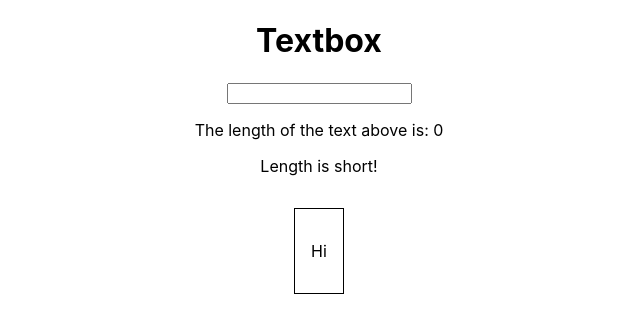
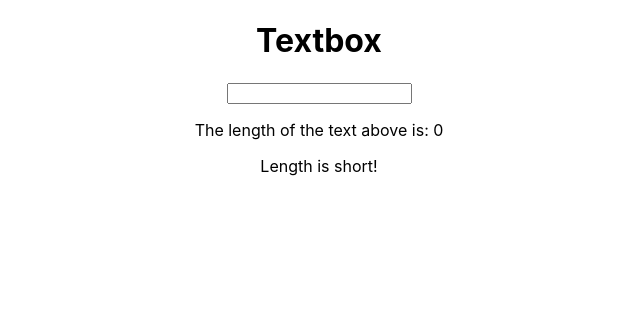
Before and after one commit to G3nK3n/React-Projects, a React (Create React App) app in the folder udemy_assignment_2/: page / in a window 1280 px wide. Shown: the top 332 px of the page, without its empty margins (321-961 px from the left). Built offline with nearby package versions, Linux system fonts and the light colour scheme.

Commit message:
Added multiple Char component based on # of characters from textbox; Added different cursor for each Char component

```diff
--- a/udemy_assignment_2/src/App.js
+++ b/udemy_assignment_2/src/App.js
@@ -20,20 +20,21 @@ class App extends Component {
 
     let count = 0;
 
-    if(iniValue == ""){
+    if(iniValue === ""){
       this.setState({
         length: 0
       })
     }
     else{
       for(var i=0;i<string_array.length;i++){
-        if(string_array[i]!=" ")
+        if(string_array[i]!==" ")
           count++;
       }
     }
 
     this.setState({
-      length: count
+      length: count,
+      text: event.target.value
     })
 
   }
@@ -45,7 +46,8 @@ class App extends Component {
       padding: '16px',
       textAlign: 'center',
       margin: '16px',
-      border: '1px solid black'
+      border: '1px solid black',
+      cursor: 'crosshair'
     };
 
     return (
@@ -55,12 +57,19 @@ class App extends Component {
         <p>The length of the text above is: {this.state.length}</p>
 
       <Valid thelength={this.state.length} />
-      <Char style={style}></Char>
 
+      {this.state.text.split('').map((someChar, index) => {
+        return <Char style={style} char={someChar}/>
+      })}
+
+      {/*console.log(this.state.text.split(''))*/}
+
+      {/*}
+      <Char style={style} char={this.state.text}></Char>
+      */}
       </div>
+
     );
   }
-
 }
-
 export default App;
--- a/udemy_assignment_2/src/ValidComponent/CharComponent.js
+++ b/udemy_assignment_2/src/ValidComponent/CharComponent.js
@@ -3,7 +3,7 @@ import React from 'react';
 const charComponent = (props) => {
     return(
         <div style={props.style}>
-            <p>Hi</p>
+            <p>{props.char}</p>
         </div>
     )
 }
```
